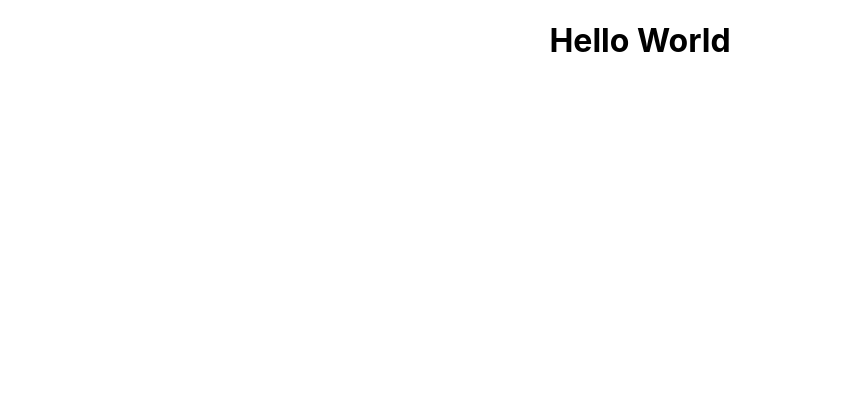
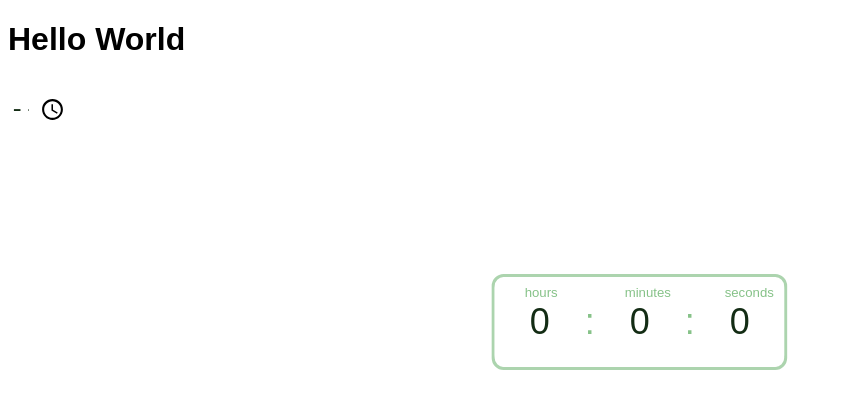
Before and after one commit to rami2076/multitimer-react, a React (Vite) app: page / in a window 1280 px wide. Shown: the top 408 px of the page, without its empty margins (0-841 px from the left). Built offline with nearby package versions, Linux system fonts and the light colour scheme.

Commit message:
不要ファイルの削除 時間用のコンポーネントを作成 CSSを適用 ref:https://thehelpfultipper.com/how-to-build-custom-time-input/ React.useIdを使うためにバージョンを17系から18系へバージョンアップ

```diff
--- a/src/App.css
+++ /dev/null
@@ -1,75 +0,0 @@
-:root {
-  --primay: black;
-  --bg-primay: white;
-
-  --link: #2a0b0b;
-}
-
-.App {
-  text-align: center;
-}
-
-.App-logo {
-  height: 40vmin;
-  pointer-events: none;
-}
-
-p {
-  margin: 20px 0px;
-}
-
-.header {
-  font-size: 3rem;
-}
-
-.body {
-  margin: 20px 0 10px;
-  font-size: 0.9rem;
-}
-
-button {
-  outline: none;
-  border: none;
-  border-radius: 8px;
-  padding: 10px 35px;
-
-  background: #845ec2;
-  color: white;
-}
-
-@media (prefers-reduced-motion: no-preference) {
-  .App-logo {
-    animation: App-logo-spin infinite 20s linear;
-  }
-}
-
-.App-header {
-  background-color: #282c34;
-  min-height: 100vh;
-  display: flex;
-  flex-direction: column;
-  align-items: center;
-  justify-content: center;
-  font-size: calc(10px + 2vmin);
-
-  background: var(--bg-primay);
-  color: var(--primay);
-}
-
-.App-link {
-  color: #61dafb;
-  color: var(--link);
-}
-
-@keyframes App-logo-spin {
-  from {
-    transform: rotate(0deg);
-  }
-  to {
-    transform: rotate(360deg);
-  }
-}
-
-button {
-  font-size: calc(10px + 2vmin);
-}
--- a/src/App.tsx
+++ b/src/App.tsx
@@ -1,10 +1,17 @@
-import './App.css';
+// import './App.css';
+
+import InputTime from './InputTime';
+import CustomInputTime from './CustomInputTime';
 
 function App() {
   return (
-    <div className="App">
-      <h1>Hello World</h1>
-    </div>
+    <>
+      <div className="App">
+        <h1>Hello World</h1>
+      </div>
+      <InputTime />
+      <CustomInputTime />
+    </>
   );
 }
 
--- /dev/null
+++ b/src/CustomInputTime.tsx
@@ -0,0 +1,23 @@
+import './style/input-time.css';
+
+import TimeBox from './TimeBox';
+
+function CustomInputTime() {
+  return (
+    <>
+      <div>
+        <div className={'time_wrapper'}>
+          <div className={'time_input'}>
+            <TimeBox name={'hours'} defaultValue={'0'} min={0} max={10}></TimeBox>
+            <span>:</span>
+            <TimeBox name={'minutes'} defaultValue={'0'} min={0} max={59}></TimeBox>
+            <span>:</span>
+            <TimeBox name={'seconds'} defaultValue={'0'} min={0} max={59}></TimeBox>
+          </div>
+        </div>
+      </div>
+    </>
+  );
+}
+
+export default CustomInputTime;
--- /dev/null
+++ b/src/InputTime.tsx
@@ -0,0 +1,7 @@
+import React from 'react';
+
+function InputTime() {
+  return <input type="time"></input>;
+}
+
+export default InputTime;
--- /dev/null
+++ b/src/TimeBox.tsx
@@ -0,0 +1,25 @@
+export interface TimeBoxProps {
+  name: string;
+  defaultValue: string;
+  max: number;
+  min: number;
+}
+
+function TimeBox(prop: TimeBoxProps) {
+  return (
+    <>
+      <label htmlFor={prop.name}>
+        <span className="label lbl-hrs">{prop.name}</span>
+        <input
+          name={prop.name}
+          max={prop.max}
+          min={prop.min}
+          type="number"
+          defaultValue={prop.defaultValue}
+        ></input>
+      </label>
+    </>
+  );
+}
+
+export default TimeBox;
--- a/src/index.css
+++ /dev/null
@@ -1,11 +0,0 @@
-body {
-  margin: 0;
-  font-family: -apple-system, BlinkMacSystemFont, 'Segoe UI', 'Roboto', 'Oxygen', 'Ubuntu',
-    'Cantarell', 'Fira Sans', 'Droid Sans', 'Helvetica Neue', sans-serif;
-  -webkit-font-smoothing: antialiased;
-  -moz-osx-font-smoothing: grayscale;
-}
-
-code {
-  font-family: source-code-pro, Menlo, Monaco, Consolas, 'Courier New', monospace;
-}
--- a/src/main.tsx
+++ b/src/main.tsx
@@ -1,4 +1,4 @@
-import './index.css';
+// import './index.css';
 
 import React from 'react';
 import ReactDOM from 'react-dom';
--- /dev/null
+++ b/src/style/input-time.css
@@ -0,0 +1,105 @@
+:root {
+    --inactive: #acd4ae;
+    --active: #2b662e;
+}
+
+body {
+    font-family: sans-serif;
+}
+
+.time_wrapper {
+    width: fit-content;
+    margin: 0 auto;
+    /*   background: pink; */
+    position: relative;
+    top: 150px;
+    transform: scale(1.5);
+}
+
+.time_input {
+    border: 2px solid var(--inactive);
+    width: fit-content;
+    color: #86c288;
+    display: flex;
+    flex-direction: row;
+    align-items: center;
+}
+
+input {
+    width: 60px;
+    height: 60px;
+    border: none;
+    box-sizing: border-box;
+    padding: auto 15px;
+    /*margin: auto 2px;*/
+    text-align: center;
+    color: #132c14;
+}
+
+label {
+    display: flex;
+    flex-direction: column;
+    justify-content: center;
+    position: relative;
+}
+
+.label {
+    font-size: 0.55rem;
+    position: absolute;
+    top: 4.5px;
+}
+
+.label.lbl-hrs {
+    left: 20px;
+}
+
+.label.lbl-min {
+    left: 14px;
+}
+
+.label.lbl-sec {
+    left: 13px;
+}
+
+/* Chrome, Safari, Edge, Opera */
+input::-webkit-outer-spin-button,
+input::-webkit-inner-spin-button {
+    -webkit-appearance: none;
+    margin: 0;
+}
+
+/* Firefox */
+input[type="number"] {
+    -moz-appearance: textfield;
+}
+
+.time_input,
+input {
+    border-radius: 8px;
+    font-size: 1.5rem;
+}
+
+input:focus {
+    outline: 3px solid var(--active);
+}
+
+input:focus + .label {
+    color: var(--active);
+}
+
+input.invalid:focus {
+    outline: 3px solid red;
+}
+
+input.invalid:focus + .label {
+    color: red;
+}
+
+#error {
+    width: 280px;
+    position: relative;
+    top: 170px;
+    margin: 0 auto;
+    color: red;
+    visibility: hidden;
+}
```
Also changed, not shown: package.json (+4 -4 lines), 2 other files (tests, documents, lock files or other folders).
